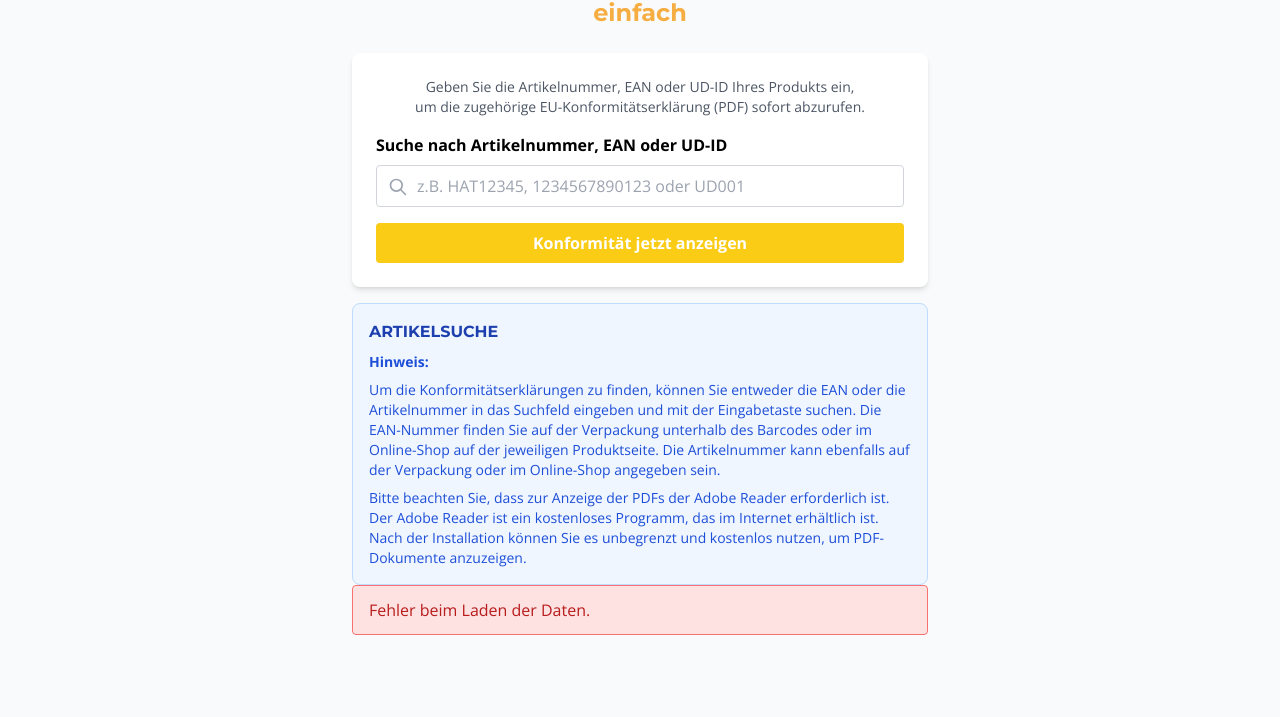
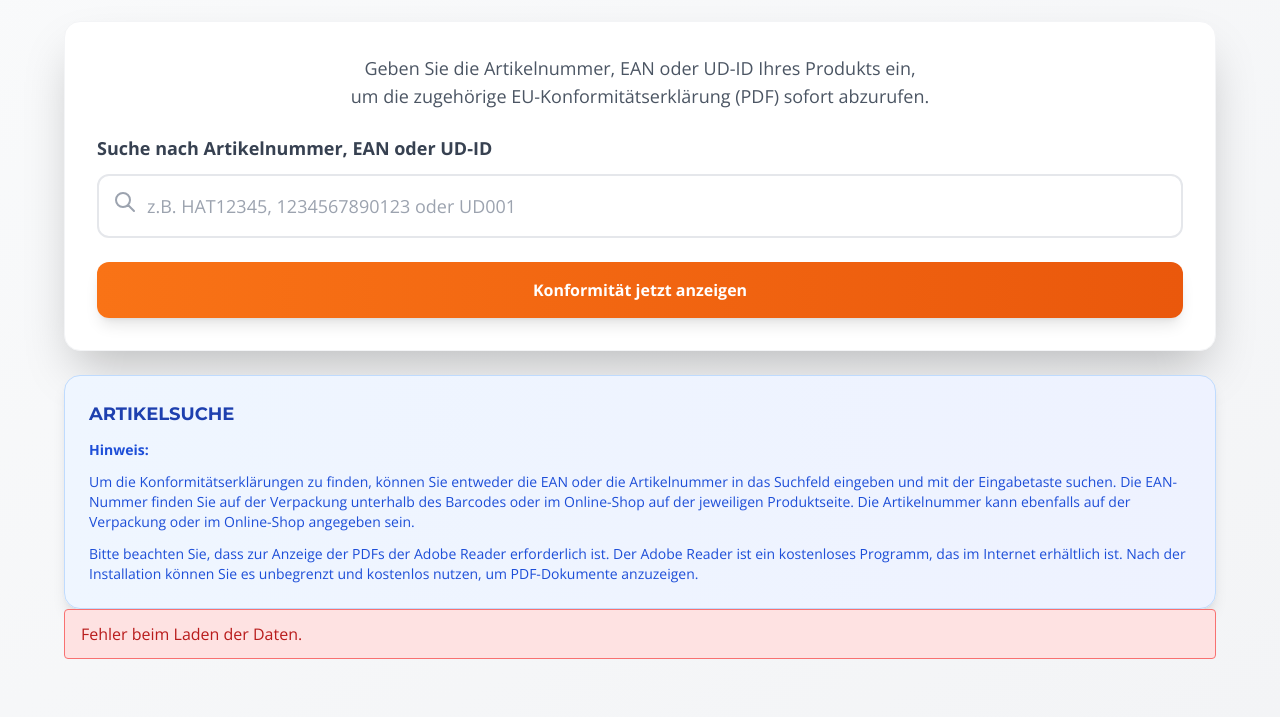
Before and after one commit to AO474747/hats, a plain HTML site: page index.html in a window 1280 px wide. Shown: the part 83-800 px from the top of the page. Drawn offline with nearby package versions, Linux system fonts and the light colour scheme; no server answers.

Commit message:
Full-width Design mit modernem Layout und verbesserter Optik

```diff
--- a/index.html
+++ b/index.html
@@ -14,25 +14,27 @@
     h1, h2, h3 { font-family: 'Montserrat', Arial, sans-serif; }
   </style>
 </head>
-<body class="bg-gray-50 min-h-screen flex flex-col items-center justify-start p-4">
-  <div class="w-full max-w-xl mt-8">
-    <h1 class="text-2xl font-bold mb-6 text-center" style="color:#f6ae42">Konformitätserklärung finden – schnell & einfach</h1>
-    <div class="bg-white shadow-md rounded-lg p-6 mb-4">
-      <p class="text-center text-gray-600 text-sm mb-4">Geben Sie die Artikelnummer, EAN oder UD-ID Ihres Produkts ein,<br>um die zugehörige EU-Konformitätserklärung (PDF) sofort abzurufen.</p>
-      <label for="searchInput" class="block text-base font-semibold mb-2">Suche nach Artikelnummer, EAN oder UD-ID</label>
+<body class="bg-gradient-to-br from-gray-50 to-gray-100 min-h-screen">
+  <div class="w-full px-4 py-8">
+    <div class="max-w-6xl mx-auto">
+      <h1 class="text-3xl md:text-4xl font-bold mb-8 text-center bg-gradient-to-r from-orange-500 to-orange-600 bg-clip-text text-transparent">Konformitätserklärung finden – schnell & einfach</h1>
+
+      <div class="bg-white shadow-2xl rounded-2xl p-8 mb-6 border border-gray-100">
+        <p class="text-center text-gray-600 text-lg mb-6">Geben Sie die Artikelnummer, EAN oder UD-ID Ihres Produkts ein,<br>um die zugehörige EU-Konformitätserklärung (PDF) sofort abzurufen.</p>
+        <label for="searchInput" class="block text-lg font-semibold mb-3 text-gray-700">Suche nach Artikelnummer, EAN oder UD-ID</label>
         <div class="relative">
-        <svg class="absolute left-3 top-3 h-5 w-5 text-gray-400" fill="none" stroke="currentColor" viewBox="0 0 24 24">
+          <svg class="absolute left-4 top-4 h-6 w-6 text-gray-400" fill="none" stroke="currentColor" viewBox="0 0 24 24">
             <path stroke-linecap="round" stroke-linejoin="round" stroke-width="2" d="M21 21l-6-6m2-5a7 7 0 11-14 0 7 7 0 0114 0z"></path>
           </svg>
-        <input id="searchInput" type="text" class="w-full border border-gray-300 rounded px-3 py-2 pl-10 focus:outline-none focus:ring-2 focus:ring-yellow-400" placeholder="z.B. HAT12345, 1234567890123 oder UD001">
+          <input id="searchInput" type="text" class="w-full border-2 border-gray-200 rounded-xl px-4 py-4 pl-12 text-lg focus:outline-none focus:ring-4 focus:ring-orange-200 focus:border-orange-400 transition-all duration-200" placeholder="z.B. HAT12345, 1234567890123 oder UD001">
         </div>
-      <button id="searchBtn" class="mt-4 w-full bg-yellow-400 hover:bg-yellow-500 text-white font-bold py-2 px-4 rounded transition">Konformität jetzt anzeigen</button>
+        <button id="searchBtn" class="mt-6 w-full bg-gradient-to-r from-orange-500 to-orange-600 hover:from-orange-600 hover:to-orange-700 text-white font-bold py-4 px-6 rounded-xl transition-all duration-200 transform hover:scale-105 shadow-lg">Konformität jetzt anzeigen</button>
       </div>
 
       <!-- Hinweistext -->
-    <div class="bg-blue-50 border border-blue-200 rounded-lg p-4 mt-4">
-      <h3 class="font-bold text-blue-800 mb-2">ARTIKELSUCHE</h3>
-      <div class="text-sm text-blue-700 space-y-2">
+      <div class="bg-gradient-to-r from-blue-50 to-indigo-50 border border-blue-200 rounded-2xl p-6 shadow-lg">
+        <h3 class="font-bold text-blue-800 mb-3 text-lg">ARTIKELSUCHE</h3>
+        <div class="text-sm text-blue-700 space-y-3">
           <p><strong>Hinweis:</strong></p>
           <p>Um die Konformitätserklärungen zu finden, können Sie entweder die EAN oder die Artikelnummer in das Suchfeld eingeben und mit der Eingabetaste suchen. Die EAN-Nummer finden Sie auf der Verpackung unterhalb des Barcodes oder im Online-Shop auf der jeweiligen Produktseite. Die Artikelnummer kann ebenfalls auf der Verpackung oder im Online-Shop angegeben sein.</p>
           <p>Bitte beachten Sie, dass zur Anzeige der PDFs der Adobe Reader erforderlich ist. Der Adobe Reader ist ein kostenloses Programm, das im Internet erhältlich ist. Nach der Installation können Sie es unbegrenzt und kostenlos nutzen, um PDF-Dokumente anzuzeigen.</p>
@@ -41,6 +43,7 @@
 
       <div id="resultContainer"></div>
     </div>
+  </div>
   <script src="script.js"></script>
 </body>
 </html>
```
Lines whose indentation alone changed are shown as unchanged.
